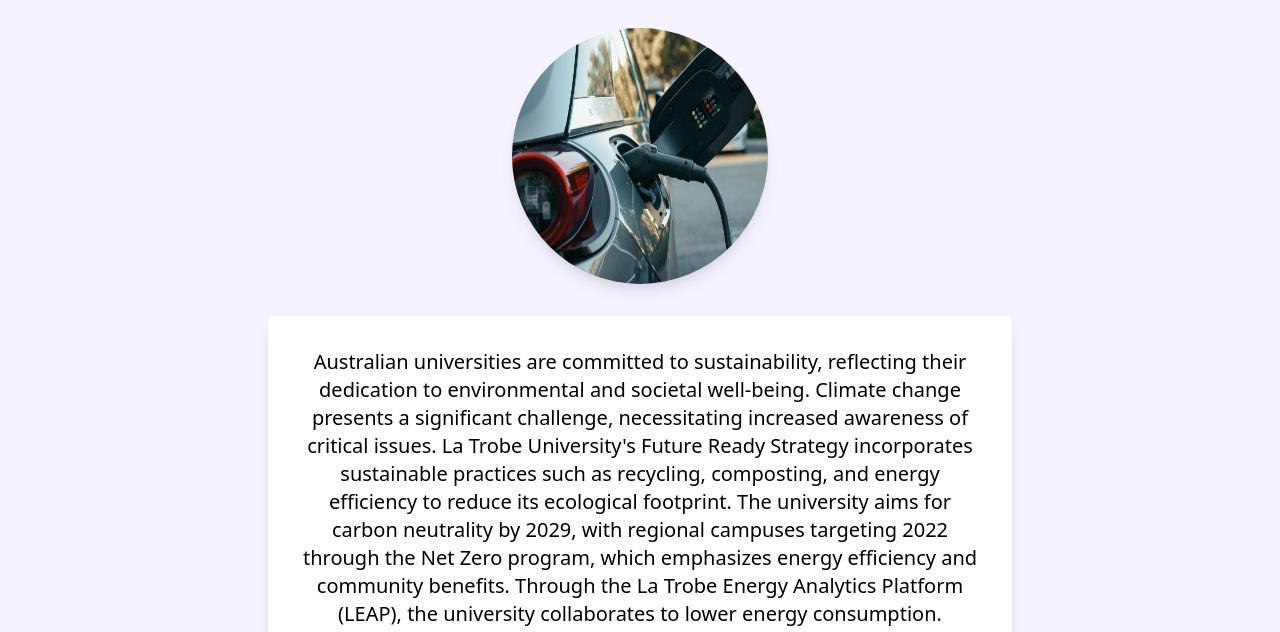
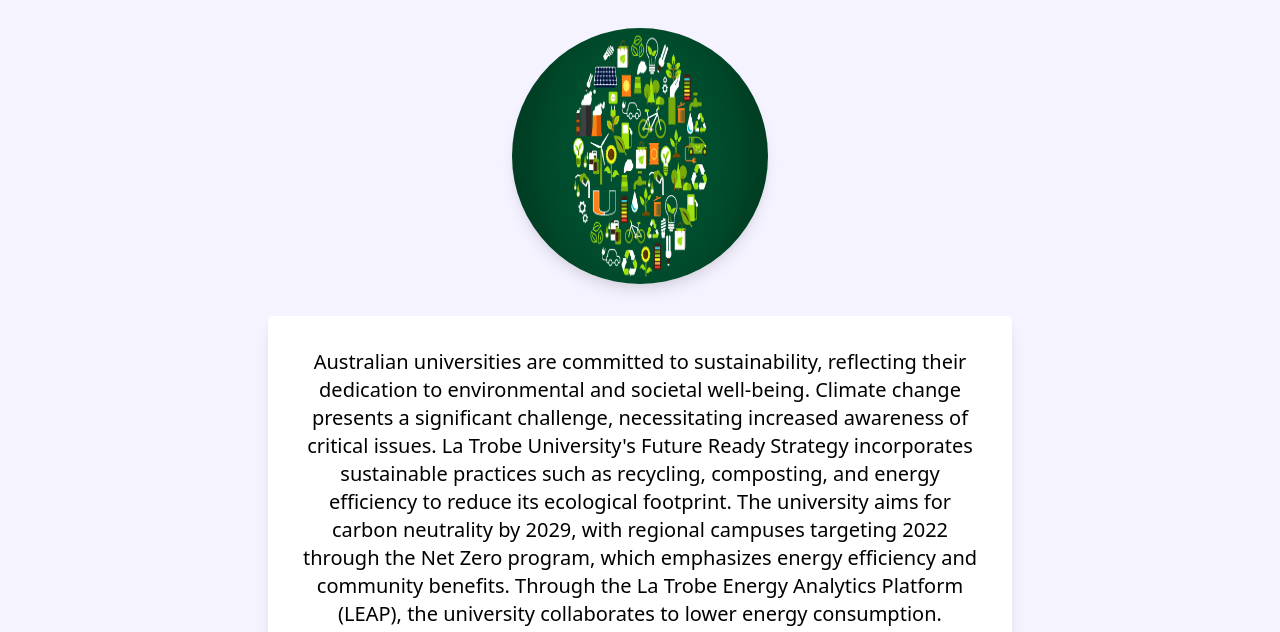
Before and after one commit to Tinaika19/my-portfolio, a plain HTML site: page sustainability.html in a window 1280 px wide. Shown: the part 168-800 px from the top of the page. Drawn offline with nearby package versions, Linux system fonts and the light colour scheme.

Commit message:
Update sustainability.html

```diff
--- a/sustainability.html
+++ b/sustainability.html
@@ -63,7 +63,7 @@
         <div class="container mx-auto text-center px-4">
             <h1 class="text-3xl font-bold mb-8">Sustainability in Higher Education</h1>
             <div class="flex justify-center">
-                <img src="assets/images/EV.jpg" alt="Tinaika Pereira" class="rounded-full shadow-lg w-48 h-48 md:w-64 md:h-64">
+                <img src="assets/images/sustain.jpg" alt="Tinaika Pereira" class="rounded-full shadow-lg w-48 h-48 md:w-64 md:h-64">
             </div>
             <div class="mt-8 text-lg md:text-xl leading-relaxed max-w-prose text-center mx-auto bg-white p-8 rounded shadow-lg">
                 <p>
```
